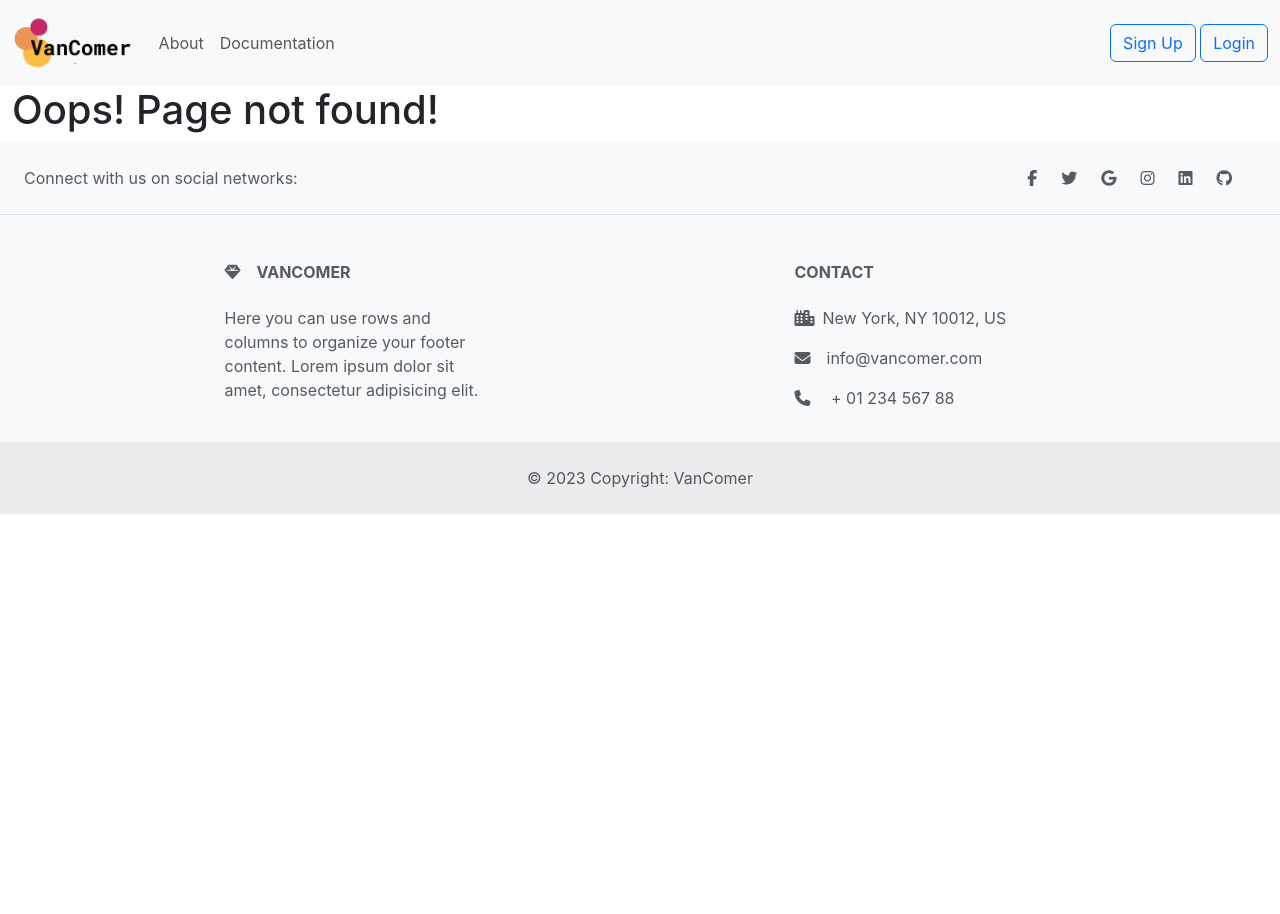
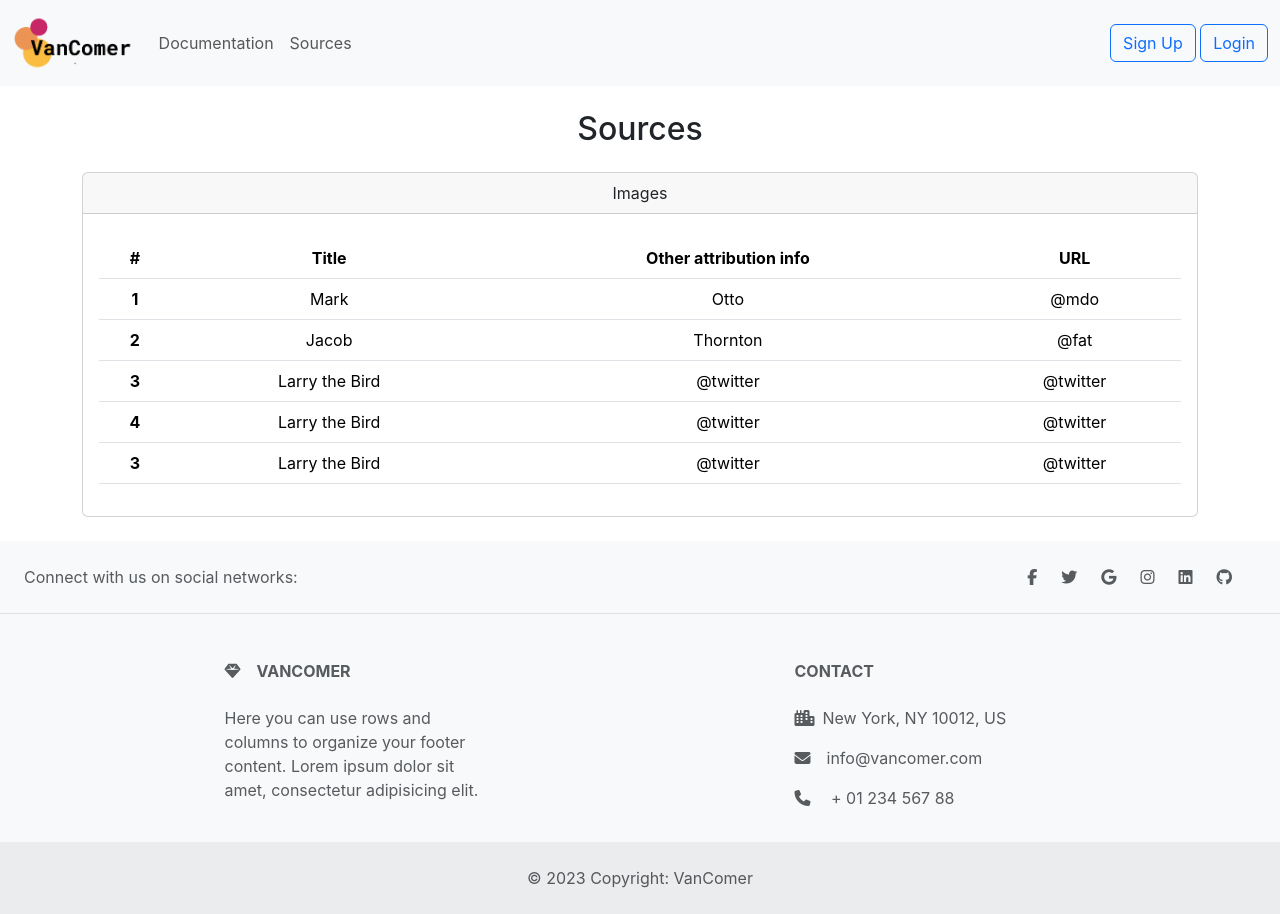
Before and after one commit to lfdagm/CPSC-2600_final-project, a React (Create React App) app in the folder client/: page /sources in a window 1280 px wide. Before the commit the page ends 800 px from the top, so only its background shows below. Built offline with nearby package versions, Linux system fonts and the light colour scheme.

Commit message:
creating layout for documentation and sources page and updating routes in app.js and adding links to navbar

```diff
--- a/client/src/App.js
+++ b/client/src/App.js
@@ -11,6 +11,8 @@ import Error from './components/pages/Error';
 import RoleSelectionPop from './components/accounts/RoleSelectionPop';
 
 import { MDBContainer } from 'mdb-react-ui-kit';
+import Sources from './components/pages/Sources';
+import Documentation from './components/pages/Documentation';
 
 
 function App() {
@@ -78,6 +80,10 @@ useEffect(() => {
             {/* <Route path='/aboutus' component={About} /> */}
             <Route path='/login' element={<LoggedIn />} />
             <Route path='*' element={<Error />} />
+            <Route path='/sources' element={<Sources/>} />
+            <Route path='/documentation' element={<Documentation/>} />
+
+
           </Routes>
           </MDBContainer>
       <Footer/>
--- a/client/src/components/NavBar.js
+++ b/client/src/components/NavBar.js
@@ -12,7 +12,7 @@ function NavBar(props) {
   return (
     <Navbar sticky="top" expand="lg" className="bg-body-tertiary">
       <Container fluid>
-        <Navbar.Brand href="#home"><img
+        <Navbar.Brand href="/"><img
               src={require("./../img/logo_transparent.png")}
               width="100%"
               height="60"
@@ -22,8 +22,9 @@ function NavBar(props) {
         <Navbar.Toggle aria-controls="basic-navbar-nav" />
         <Navbar.Collapse id="basic-navbar-nav">
           <Nav className="me-auto">
-            <Nav.Link href="#about">About</Nav.Link>
-            <Nav.Link href="#documentation">Documentation</Nav.Link>
+            {/* <Nav.Link href="#about">About</Nav.Link> */}
+            <Nav.Link href="/documentation">Documentation</Nav.Link>
+            <Nav.Link href="/sources">Sources</Nav.Link>
             {/* <NavDropdown title="Dropdown" id="basic-nav-dropdown">
               <NavDropdown.Item href="#action/3.1">Action</NavDropdown.Item>
               <NavDropdown.Item href="#action/3.2">
--- /dev/null
+++ b/client/src/components/pages/Documentation.js
@@ -0,0 +1,72 @@
+import {
+    MDBCard,
+    MDBCardHeader,
+    MDBCardBody,
+    MDBCardFooter,
+    MDBCol,
+    MDBIcon,
+    MDBBtn,
+    MDBListGroup,
+    MDBListGroupItem,
+    MDBRow,
+    MDBContainer,
+    MDBCardTitle,
+    MDBCardSubTitle,
+  } from "mdb-react-ui-kit";
+
+  function Documentation() {
+    return (
+      <>
+     <MDBContainer className="gx-4 my-4">
+        <MDBRow className="text-center mb-3">
+          <MDBCol>
+            <h2>Documentation</h2>
+          </MDBCol>
+        </MDBRow>
+        <MDBRow>
+        <MDBCol className="mb-4">
+          <MDBCard alignment="center">
+            <MDBCardHeader>Instructions to use the site</MDBCardHeader>
+            <MDBCardBody className="pt-4">
+
+
+              <MDBRow>
+                <MDBCol>
+                <p>Write here</p>
+
+
+                </MDBCol>
+              </MDBRow>
+
+            </MDBCardBody>
+          </MDBCard>
+          </MDBCol>
+          </MDBRow>
+
+          <MDBRow>
+        <MDBCol className="my-4">
+          <MDBCard alignment="center">
+            <MDBCardHeader>List of features</MDBCardHeader>
+            <MDBCardBody className="pt-4">
+
+
+              <MDBRow>
+                <MDBCol>
+                <p>Write here</p>
+
+
+                </MDBCol>
+              </MDBRow>
+
+            </MDBCardBody>
+          </MDBCard>
+          </MDBCol>
+          </MDBRow>
+
+
+       </MDBContainer>
+      </>
+    );
+  }
+
+  export default Documentation;
--- /dev/null
+++ b/client/src/components/pages/Sources.js
@@ -0,0 +1,93 @@
+import {
+  MDBCard,
+  MDBCardHeader,
+  MDBCardBody,
+  MDBCardFooter,
+  MDBCol,
+  MDBIcon,
+  MDBBtn,
+  MDBListGroup,
+  MDBListGroupItem,
+  MDBRow,
+  MDBContainer,
+  MDBCardTitle,
+  MDBCardSubTitle,
+} from "mdb-react-ui-kit";
+
+function Sources() {
+  return (
+    <>
+   <MDBContainer className="gx-4 my-4">
+      <MDBRow className="text-center mb-3">
+        <MDBCol>
+          <h2>Sources</h2>
+        </MDBCol>
+      </MDBRow>
+      <MDBRow>
+      <MDBCol>
+        <MDBCard alignment="center">
+          <MDBCardHeader>Images</MDBCardHeader>
+          <MDBCardBody className="pt-4">
+
+
+            <MDBRow>
+              <MDBCol>
+                <table className="table">
+                  <thead>
+                    <tr>
+                      <th scope="col">#</th>
+                      <th scope="col">Title</th>
+                      <th scope="col">Other attribution info</th>
+                      <th scope="col">URL</th>
+                    </tr>
+                  </thead>
+                  <tbody className="table-stripped">
+                    <tr>
+                      <th scope="row">1</th>
+                      <td>Mark</td>
+                      <td>Otto</td>
+                      <td>@mdo</td>
+                    </tr>
+                    <tr>
+                      <th scope="row">2</th>
+                      <td>Jacob</td>
+                      <td>Thornton</td>
+                      <td>@fat</td>
+                    </tr>
+                    <tr>
+                      <th scope="row">3</th>
+                      <td>Larry the Bird</td>
+                      <td>@twitter</td>
+                      <td>@twitter</td>
+                    </tr>
+                    <tr>
+                      <th scope="row">4</th>
+                      <td>Larry the Bird</td>
+                      <td>@twitter</td>
+                      <td>@twitter</td>
+                    </tr>
+                    <tr>
+                      <th scope="row">3</th>
+                      <td>Larry the Bird</td>
+                      <td>@twitter</td>
+                      <td>@twitter</td>
+                    </tr>
+                  </tbody>
+                </table>
+
+
+              </MDBCol>
+            </MDBRow>
+
+          </MDBCardBody>
+        </MDBCard>
+        </MDBCol>
+        </MDBRow>
+
+
+     </MDBContainer>
+    </>
+  );
+}
+
+export default Sources;
```
